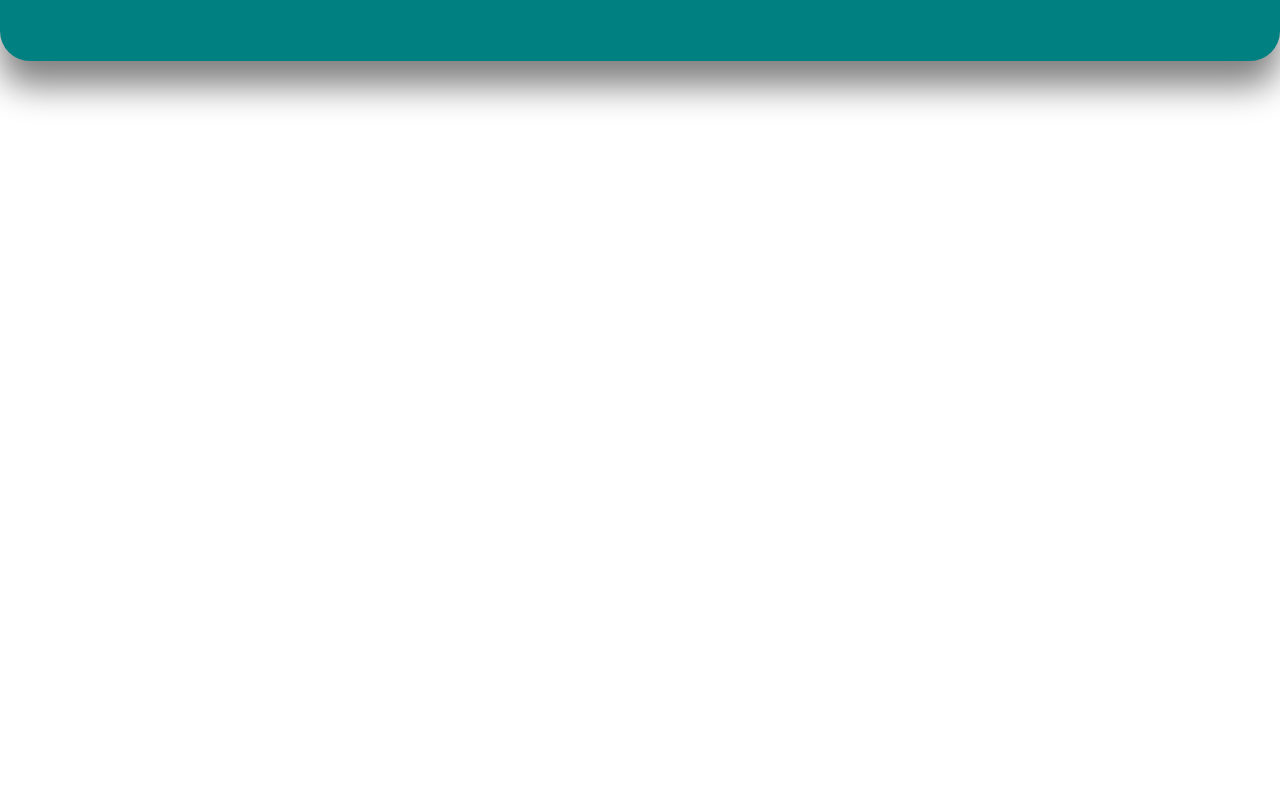
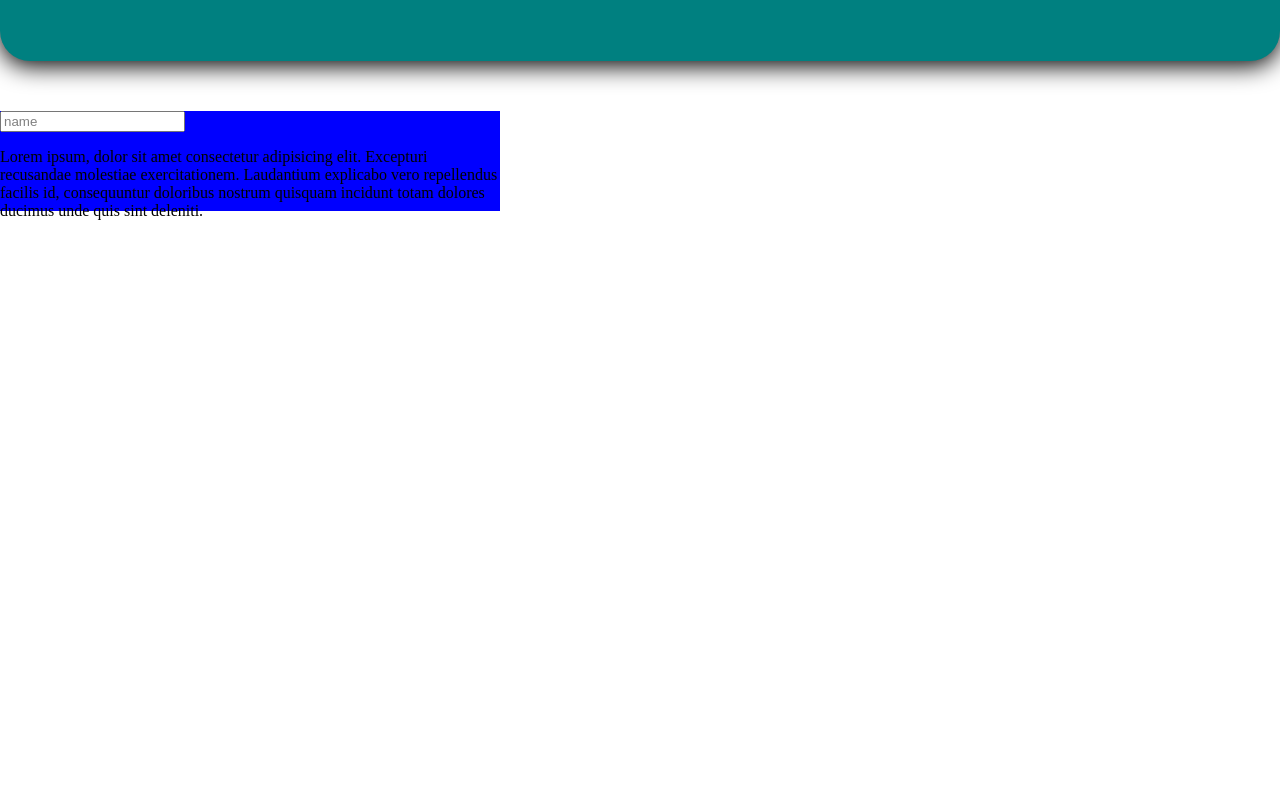
Before and after one commit to only4praise/reKakaoClone, a plain HTML site: page 07 position/index.html in a window 1280 px wide. Shown: the part 139-925 px from the top of the page. Drawn offline with Linux system fonts and the light colour scheme.

Commit message:
very fun

```diff
--- a/07 position/index.html
+++ b/07 position/index.html
@@ -25,7 +25,7 @@
         background-color: teal;
         position: fixed;
         border-radius: 0px 0px 30px 30px;
-        box-shadow: 0px 25px 35px grey;
+        box-shadow: 0px 5px 25px black;
       }
       .menu {
         margin: 30px;
@@ -57,6 +57,23 @@
       #container:hover .menu {
         background-color: indigo;
       }
+      .test {
+        position: absolute;
+        top: 250px;
+        height: 100px;
+        width: 500px;
+        background-color: blue;
+      }
+      input::placeholder {
+        color: grey;
+      }
+      input {
+        size: 30px;
+      }
+      div > p::selection {
+        color: white;
+        background-color: lawngreen;
+      }
     </style>
   </head>
   <body>
@@ -70,5 +87,14 @@
       <div class="menu">park zion</div>
       <div class="menu">park sharon</div>
     </div>
+    <div class="test">
+      <input type="text" placeholder="name" />
+      <p>
+        Lorem ipsum, dolor sit amet consectetur adipisicing elit. Excepturi
+        recusandae molestiae exercitationem. Laudantium explicabo vero
+        repellendus facilis id, consequuntur doloribus nostrum quisquam incidunt
+        totam dolores ducimus unde quis sint deleniti.
+      </p>
+    </div>
   </body>
 </html>
```
Also changed, not shown: 08 custom property/index.html (added, +34 -0 lines), 09 animation/index.html (added, +9 -0 lines).
